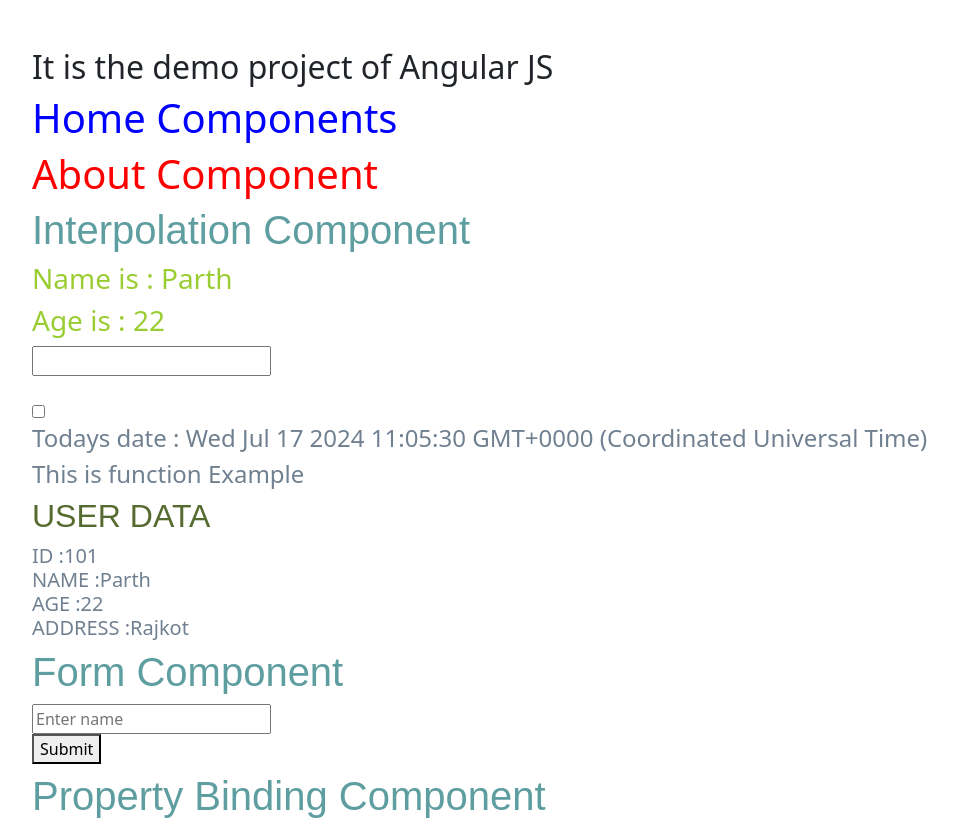
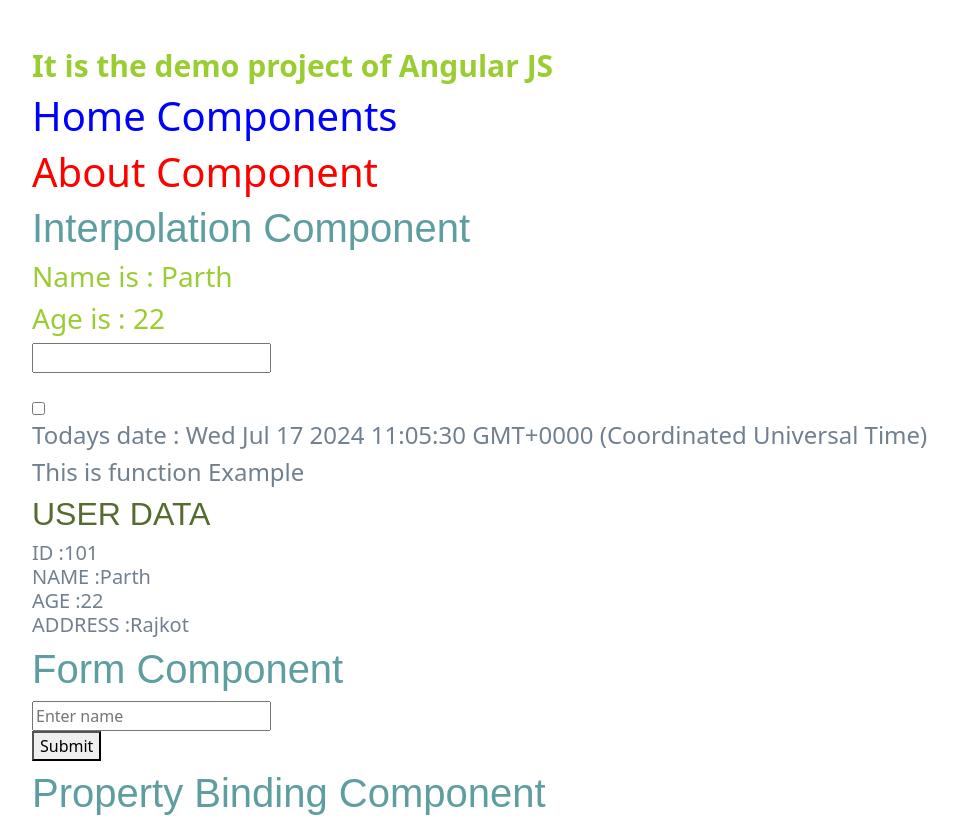
Before and after one commit to parth-mulashiya/angular_demo, an Angular app: page / in a window 1280 px wide. Shown: the top 820 px of the page, without its empty margins (50-1008 px from the left). Built offline with nearby package versions, Linux system fonts and the light colour scheme.

Commit message:
apply parent css in child

```diff
--- a/src/app/app.component.css
+++ b/src/app/app.component.css
@@ -0,0 +1,6 @@
+h2{
+  color: yellowgreen;
+  font-size: 30px;
+  font-weight: 800;
+  border-left: 5px;
+}
--- a/src/app/app.component.html
+++ b/src/app/app.component.html
@@ -24,3 +24,5 @@
 <app-two-way-data-binding></app-two-way-data-binding>
 
 <app-demo [text]="title1" [abc]="text"></app-demo>
+
+<app-parent></app-parent>
--- a/src/app/app.component.ts
+++ b/src/app/app.component.ts
@@ -10,11 +10,12 @@
 import { EventBindingComponent } from './components/event-binding/event-binding.component';
 import { TwoWayDataBindingComponent } from './components/two-way-data-binding/two-way-data-binding.component';
 import { DemoComponent } from './components/demo/demo.component';
+import { ParentComponent } from './components/parent/parent.component';
 
 @Component({
   selector: 'app-root',
   standalone: true,
-  imports: [RouterOutlet,HomeComponent,AboutComponent,InterpolationComponent,FormComponent,PropertyBindingComponent,StyleBindingComponent,ClassBindingComponent,EventBindingComponent,TwoWayDataBindingComponent,DemoComponent],  //import the component name here
+  imports: [RouterOutlet,HomeComponent,AboutComponent,InterpolationComponent,FormComponent,PropertyBindingComponent,StyleBindingComponent,ClassBindingComponent,EventBindingComponent,TwoWayDataBindingComponent,DemoComponent,ParentComponent],  //import the component name here
   templateUrl: './app.component.html',
   styleUrl: './app.component.css'
 })
--- /dev/null
+++ b/src/app/components/child/child.component.html
@@ -0,0 +1 @@
+<h2>Child Component</h2>
--- /dev/null
+++ b/src/app/components/parent/parent.component.css
@@ -0,0 +1,7 @@
+h2{
+  color: violet;
+  font-size: 40px;
+  text-decoration: dotted;
+  font-weight: 800;
+  background-color: lightpink;
+}
--- /dev/null
+++ b/src/app/components/parent/parent.component.html
@@ -0,0 +1,3 @@
+<h2>Parent Component</h2>
+
+<app-child></app-child>
--- /dev/null
+++ b/src/app/components/parent/parent.component.ts
@@ -0,0 +1,15 @@
+import { Component, ViewEncapsulation } from '@angular/core';
+import { ChildComponent } from '../child/child.component';
+
+@Component({
+  selector: 'app-parent',
+  standalone: true,
+  imports: [ChildComponent],
+  templateUrl: './parent.component.html',
+  styleUrl: './parent.component.css',
+  encapsulation: ViewEncapsulation.ShadowDom,  //used to apply parent css in child component
+  // encapsulation: ViewEncapsulation.None,  //used to apply css to parent and child components
+})
+export class ParentComponent {
+
+}
```
Also changed, not shown: src/app/components/child/child.component.ts (added, +12 -0 lines), src/app/components/child/child.component.css (added), 2 other files (tests, documents, lock files or other folders).
